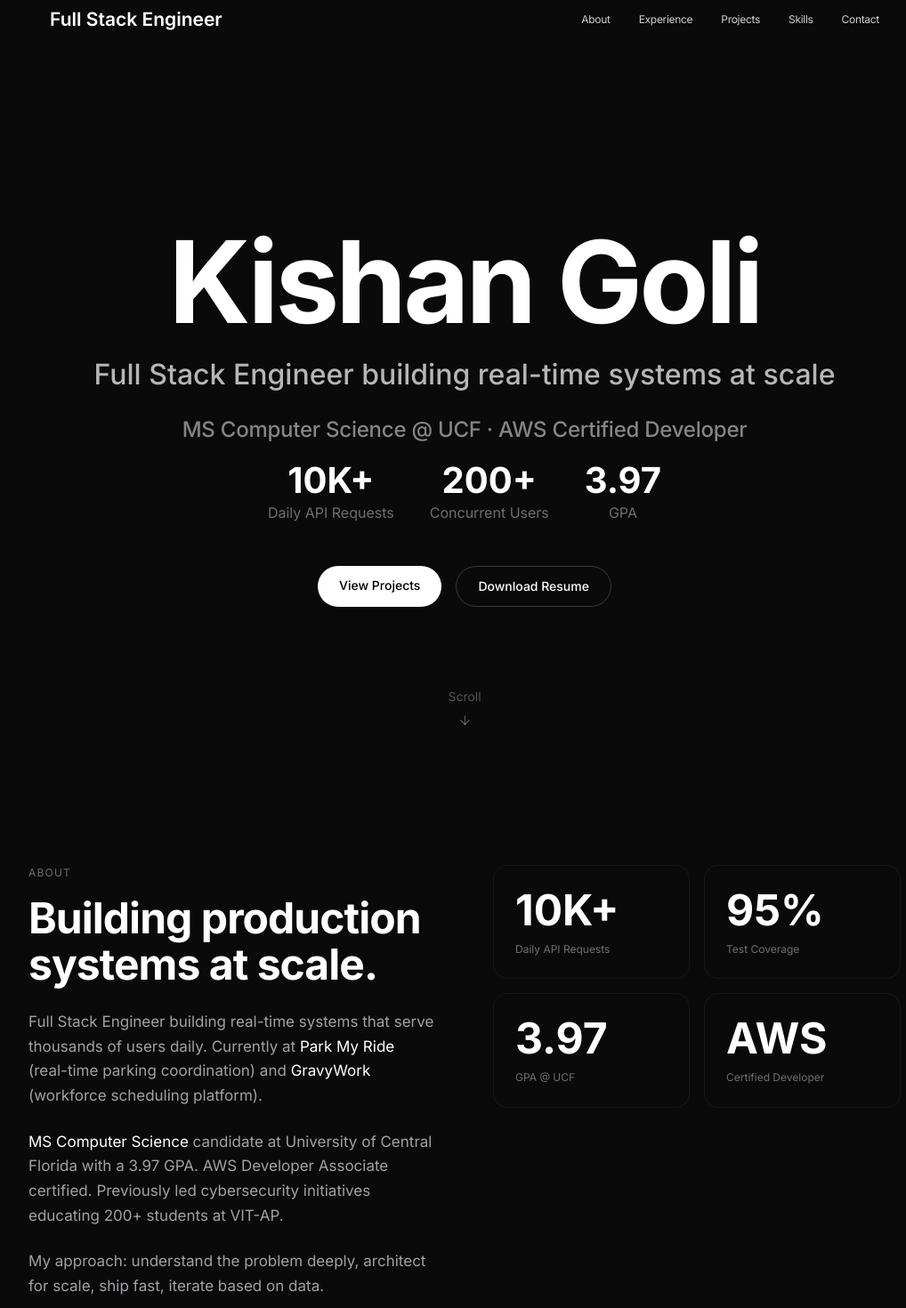
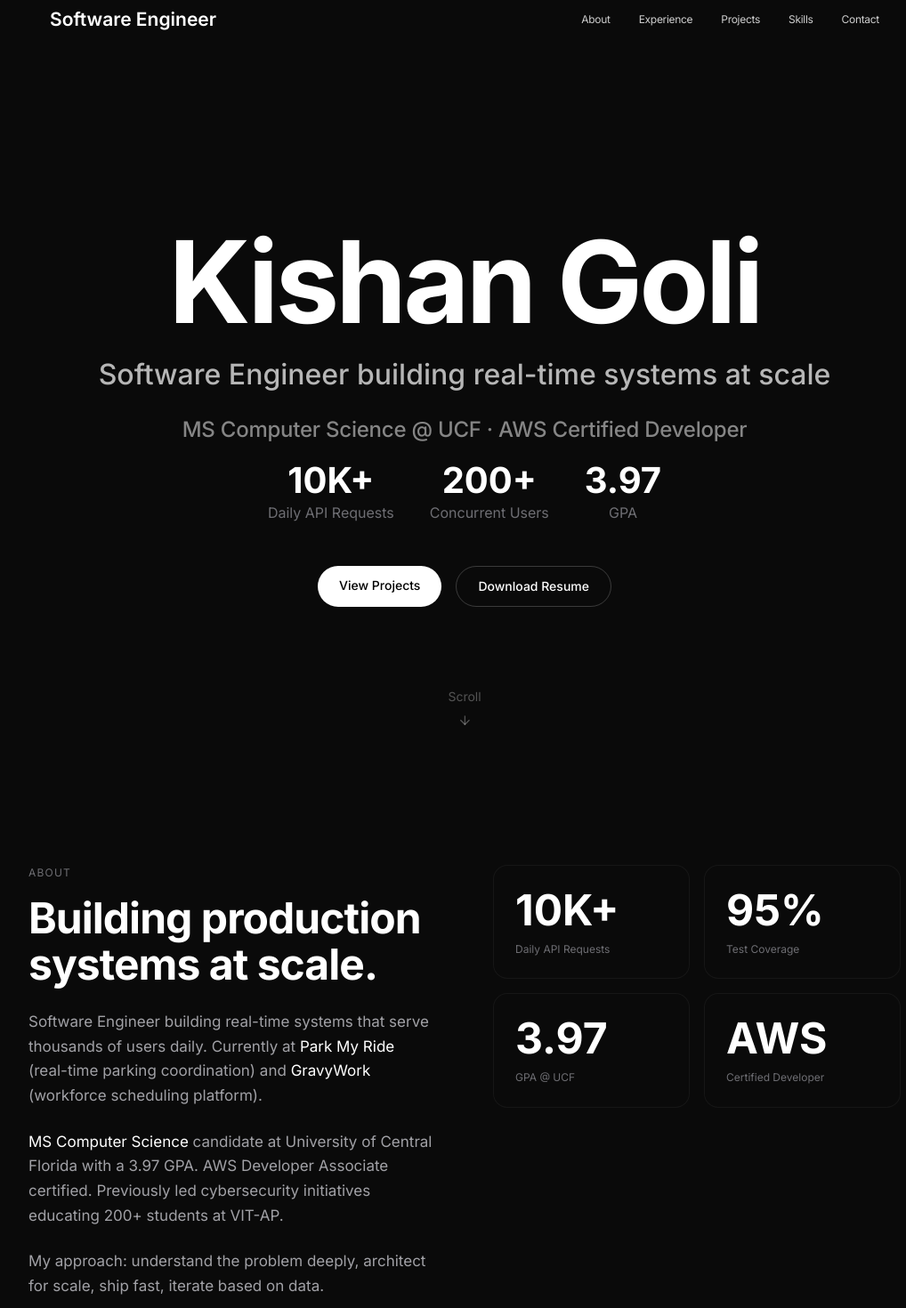
Before and after one commit to kishanssg/portfolio, a Next.js app: page / in a window 1280 px wide. Shown: the top 1470 px of the page at 89% size, without its empty margins (118-1136 px from the left). Built offline with nearby package versions, Linux system fonts and the light colour scheme.

Commit message:
Change Full Stack to Software Engineer for MAANG role alignment

```diff
--- a/src/app/layout.tsx
+++ b/src/app/layout.tsx
@@ -25,9 +25,9 @@ const carlito = Carlito({
 });
 
 export const metadata: Metadata = {
-    title: "Kishan Goli | Full Stack Engineer · MS CS @ UCF",
+    title: "Kishan Goli | Software Engineer · MS CS @ UCF",
     description:
-        "Full Stack Engineer building real-time systems at scale. 10K+ daily API requests, 200+ concurrent users. MS Computer Science @ UCF (3.97 GPA). AWS Certified Developer.",
+        "Software Engineer building real-time systems at scale. 10K+ daily API requests, 200+ concurrent users. MS Computer Science @ UCF (3.97 GPA). AWS Certified Developer.",
     keywords: [
         "Software Engineer",
         "Full Stack Developer",
--- a/src/components/professional/About.tsx
+++ b/src/components/professional/About.tsx
@@ -36,7 +36,7 @@ export default function About() {
                             Building production<br />systems at scale.
                         </h2>
                         <p className="text-[17px] text-[#A1A1A6] leading-relaxed mb-6">
-                            Full Stack Engineer building real-time systems that serve thousands of users daily.
+                            Software Engineer building real-time systems that serve thousands of users daily.
                             Currently at <span className="text-white">Park My Ride</span> (real-time parking coordination)
                             and <span className="text-white">GravyWork</span> (workforce scheduling platform).
                         </p>
--- a/src/components/professional/Hero.tsx
+++ b/src/components/professional/Hero.tsx
@@ -35,7 +35,7 @@ export default function Hero() {
                     transition={{ duration: 0.6, delay: 0.1 }}
                     className="text-xl md:text-2xl font-medium mb-6 text-white/70"
                 >
-                    Full Stack Engineer building real-time systems at scale
+                    Software Engineer building real-time systems at scale
                 </motion.p>
 
                 {/* CREDENTIALS - Proof of credibility */}
--- a/src/components/shared/Navigation.tsx
+++ b/src/components/shared/Navigation.tsx
@@ -38,7 +38,7 @@ export default function Navigation() {
                         href="#"
                         className="text-[21px] font-semibold text-white hover:text-white/70 transition-colors"
                     >
-                        Full Stack Engineer
+                        Software Engineer
                     </a>
 
                     {/* Desktop Nav */}
```
